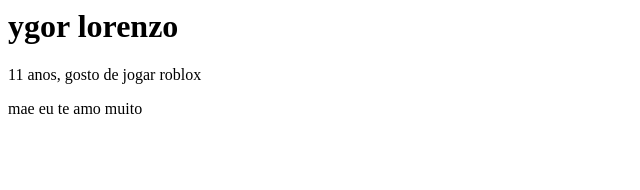
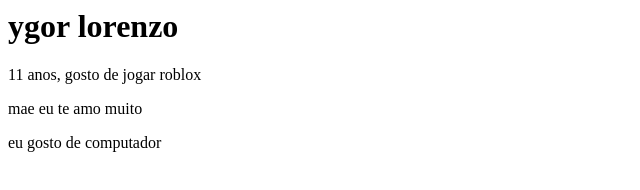
Before and after one commit to ygor818/contador, a plain HTML site: page index.html in a window 1280 px wide. Shown: the whole page, without its empty margins (0-640 px from the left). Drawn offline with Linux system fonts and the light colour scheme.

Commit message:
Update index.html

```diff
--- a/index.html
+++ b/index.html
@@ -6,5 +6,6 @@
         <h1>ygor lorenzo</h1>
         <p>11 anos, gosto de jogar roblox</p>
         <p>mae eu te amo muito</p>
+        <p>eu gosto de computador</p>
     </body>
 </html>
```
